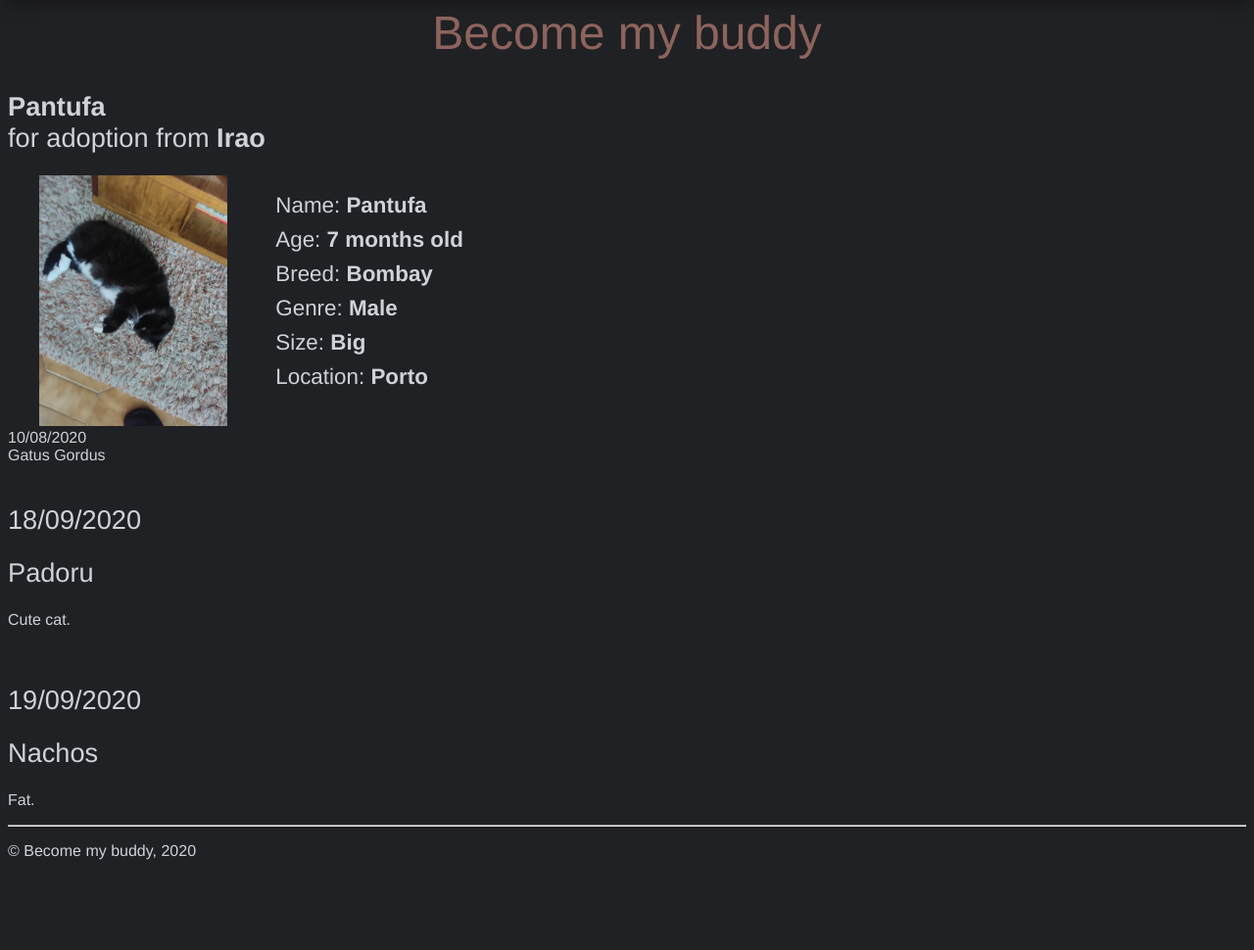
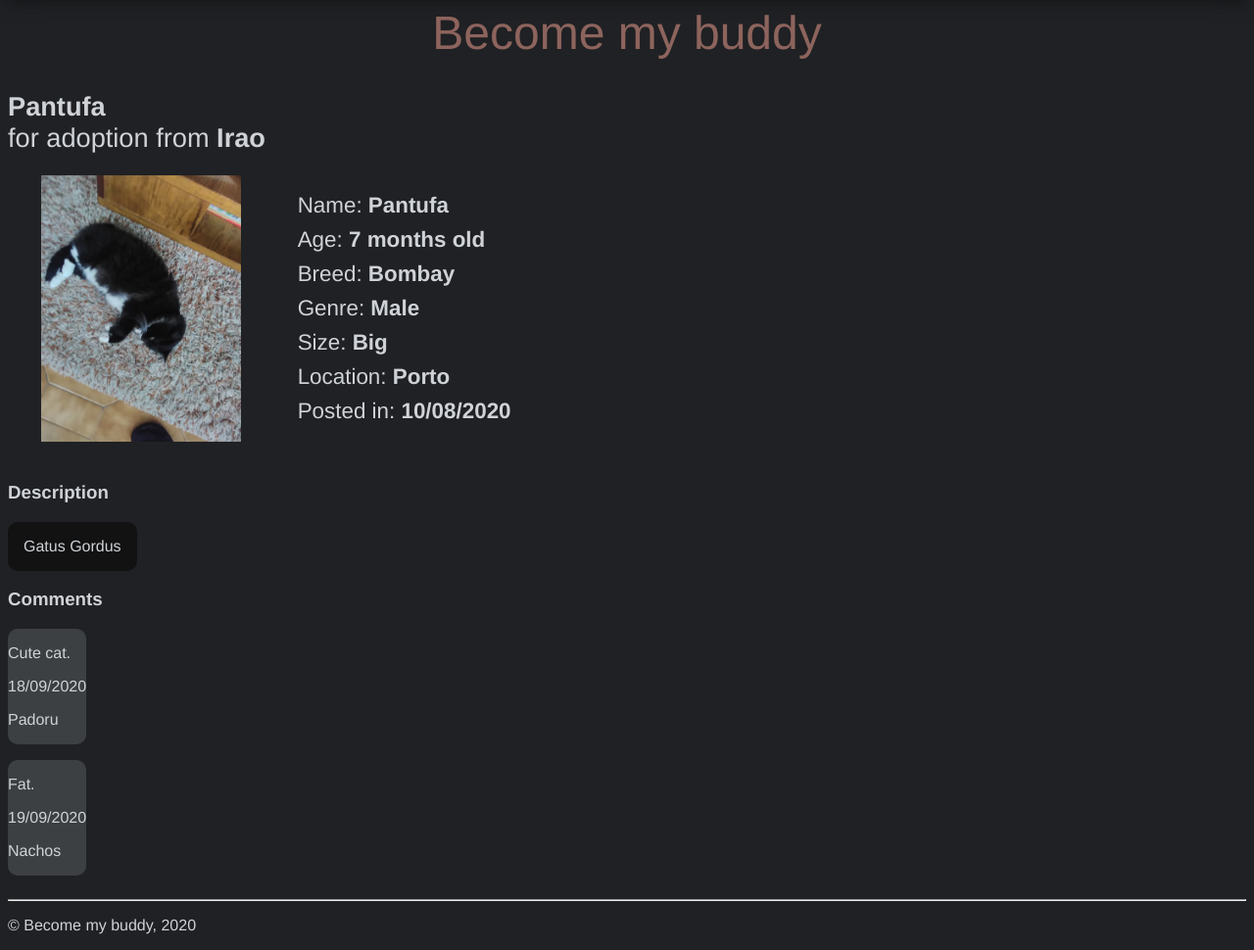
Before and after one commit to JoaoCostaIFG/LTW, a PHP site: page /pages/post.php?post_id=1 in a window 1280 px wide. Shown: the part 558-1528 px from the top of the page at 98% size. Before the commit the page ends 1436 px from the top, so only its background shows below. Run offline with PHP 8.4, Linux system fonts and the light colour scheme; data comes from the database, SQL or seed files in the repository.

Commit message:
Update: started working on post comments.

```diff
--- a/css/style.css
+++ b/css/style.css
@@ -181,14 +181,36 @@ h4 a {
 .petpost li {
   list-style-type: none;
   padding: 0.2em;
-  margin-left: 12em;
+  margin-left: 13em;
 }
 
 .petpost-img {
-  width: 16em;
-  height: 16em;
+  width: 17em;
+  height: 17em;
 
   border-radius: 12px;
   background-size: contain;
   float: left;
 }
+
+.petpost-description, .petpost-comment {
+  display: inline-block;
+  border-radius: 10px;
+}
+
+.petpost-description {
+  background-color: var(--dark);
+}
+
+.petpost-description p {
+  margin: 1em;
+}
+
+.petpost-comment {
+  background-color: var(--light);
+  margin-bottom: 1em;
+}
+
+.petpost-comment:first-child {
+  margin: 1em;
+}
--- a/templates/tpl_post.php
+++ b/templates/tpl_post.php
@@ -1,9 +1,46 @@
-<?php function drawPost($post, $comments) {
+<?php
+function ageToString($age) {
+  $years=intdiv($age, 12);
+  $months=$age % 12;
+
+  $ret="";
+  if ($years == 0) {
+    if ($months != 0)
+      $ret=$months . " months old";
+    else
+      $ret="0 years old";
+  }
+  else {
+    $ret=$years . " years";
+    if ($months != 0)
+      $ret=$ret . " and " . $months . " months old";
+    else
+      $ret=$ret . " old";
+  }
+  return $ret;
+}
+
+function genderToString($gender) {
+  if ($gender == 0)
+    return "Male";
+  else
+    return "Female";
+}
+
+function sizeToString($size) {
+  if ($size == 1)
+    return "Small";
+  else if ($size == 2)
+    return "Medium";
+  else
+    return "Big";
+}
+
+function drawPost($post, $comments) {
 /**
  * Draws given a given post page
  */
 ?>
-
   <h2>
     <b><?php echo $post['name']; ?></b> </br>
     for adoption from <b><?php echo $post['user']; ?></b>
@@ -11,60 +48,32 @@
   <div class="petpost-img" style="background: url(../static/images/<?php echo $post['photo_path']; ?>) no-repeat center /auto 100%"></div>
   <ul class="petpost">
     <li>Name: <b><?php echo $post['name']; ?></b></li>
-      <li>Age: <b>
-<?php
-  $years=intdiv($post['age'], 12);
-  $months=$post['age'] % 12;
-  if ($years == 0) {
-    if ($months != 0)
-      echo $months . " months old";
-    else
-      echo "0 years old";
-  }
-  else {
-    echo $years . " years";
-    if ($months != 0)
-      echo " and " . $months . " months old";
-    else
-      echo " old";
-  }
-?>
-      </b></li>
+    <li>Age: <b><?php echo ageToString($post['age']); ?></b></li>
     <li>Breed: <b><?php echo $post['species']; ?></b></li>
-      <li>Genre: <b>
-<?php
-  if ($post['gender'] == 0)
-    echo "Male";
-  else
-    echo "Female";
-?>
-      </b></li>
-      <li>Size: <b>
-<?php
-  if ($post['size'] == 1)
-    echo "Small";
-  else if ($post['size'] == 2)
-    echo "Medium";
-  else
-    echo "Big";
-?></b></li>
+    <li>Genre: <b><?php echo genderToString($post['gender']); ?></b></li>
+    <li>Size: <b><?php echo sizeToString($post['size']); ?></b></li>
     <li>Location: <b><?php echo $post['location']; ?></b></li>
+    <li>Posted in: <b><?php echo $post['date']; ?></b></li>
   </ul>
 
   <br>
   <br>
 
-    <?php echo $post['date']; ?>
-
+  <h3>Description</h3>
   <div class="petpost-description">
-      <?php echo $post['description']; ?>
+    <p> <?php echo $post['description']; ?> </p>
   </div>
 
+  <h3>Comments</h3>
 <?php
+  $cnt=0;
   foreach($comments as $comment) {
+    $cnt=$cnt + 1;
+    drawComment($comment);
     echo '<br>';
-        drawComment($comment);
   }
+  if ($cnt == 0)
+    echo "<i>There are no comments on this post. Be the first one</i>";
 ?>
 <?php } ?>
 
@@ -73,7 +82,9 @@
  * Draws given a comment
  */
 ?>
-    <h2> <?php echo $comment['date']; ?> </h2>
-    <h2> <?php echo $comment['username']; ?> </h2>
-    <p> <?php echo $comment['text']; ?> </p>
+  <div class="petpost-comment" >
+    <p><?php echo $comment['text']; ?></p>
+    <p><?php echo $comment['date']; ?></p>
+    <p><?php echo $comment['username']; ?></p>
+  </div>
 <?php } ?>
```
Lines whose indentation alone changed are shown as unchanged.
